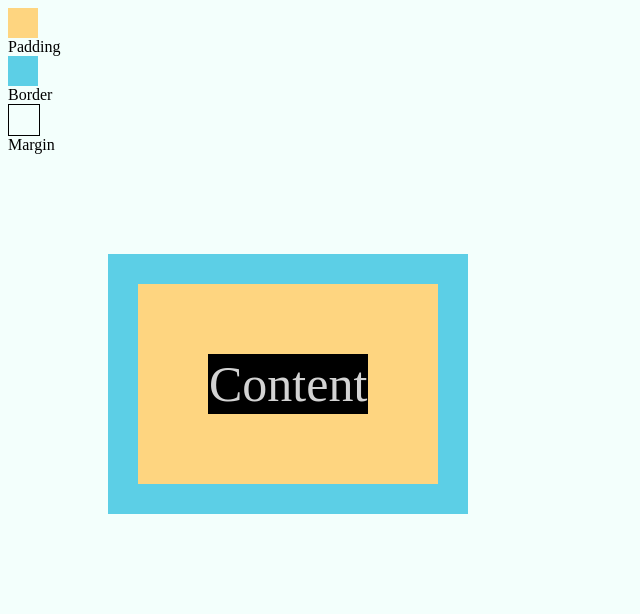
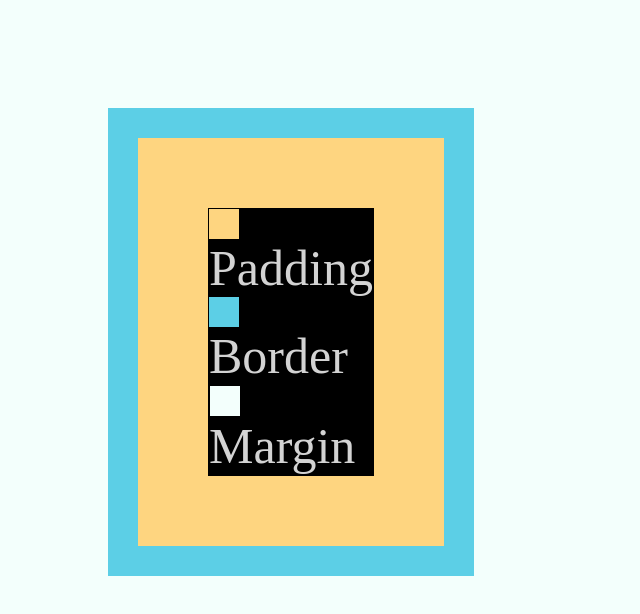
Before and after one commit to lostspace/lostspace.github.io, a plain HTML site: page boxmodel.html in a window 1280 px wide. Shown: the whole page, without its empty margins (0-640 px from the left). Drawn offline with Linux system fonts and the light colour scheme.

Commit message:
update Index

```diff
--- a/boxmodel.html
+++ b/boxmodel.html
@@ -30,9 +30,8 @@ body {
 </style>
 <title>Box Model</title>
 
+<div class="box"><div class="showPadding"><div></div>
+
 <div id="small-box" style="background-color: #FED580;"></div> Padding
 <div id="small-box" style="background-color: #5CCFE6;"></div> Border
 <div id="small-box" style="background-color:#f3fffc;border:1px solid black;"></div> Margin
-
-
-<div class="box"><div class="showPadding">Content<div></div>
```
Also changed, not shown: 1 other file.
